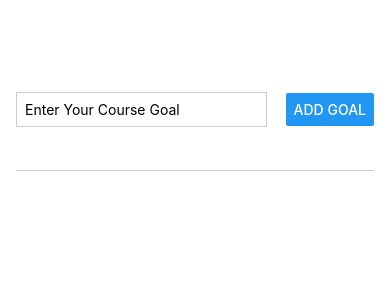
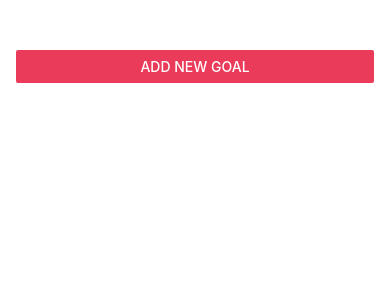
Before and after one commit to shaikat17/goal-list-react-native, a React Native app: screen / in a window 390 px wide. Shown: the top 300 px of the page. Built offline with nearby package versions, Linux system fonts and the light colour scheme.

Commit message:
added modal to the project

```diff
--- a/App.js
+++ b/App.js
@@ -6,6 +6,7 @@ import GoalItem from './components/GoalItem';
 import Goalinput from './components/Goalinput';
 
 export default function App() {
+  const [modalValue, setModalValue] = useState(false)
   const [inputValue, setInputValue] = useState('')
   const [goalList, setGoalList] = useState([])
 
@@ -25,10 +26,15 @@ export default function App() {
     setGoalList( goals => goals.filter( goal => goal !== item))
   }
 
+  const modalValueHandle = () => {
+    setModalValue(true)
+  }
+
 
   return (
     <View style={styles.appContainer}>
-      <Goalinput addGoalHandler={addGoalHandler} value={inputValue} goalInputHandler={goalInputHandler} />
+      <Button title='Add New Goal' color='#eb3b5a' onPress={modalValueHandle} />
+      <Goalinput addGoalHandler={addGoalHandler} visValue={modalValue} value={inputValue} goalInputHandler={goalInputHandler} />
       <View style={styles.goalsContainer}>
         <FlatList data={goalList} renderItem={item => {
           return (
--- a/components/Goalinput.js
+++ b/components/Goalinput.js
@@ -1,13 +1,20 @@
-import React from 'react';
-import { Button, StyleSheet, TextInput, View } from 'react-native';
+import React from "react";
+import { Button, Modal, StyleSheet, TextInput, View } from "react-native";
 
-const Goalinput = ({goalInputHandler, addGoalHandler, value}) => {
+const Goalinput = ({ goalInputHandler, addGoalHandler, value, visValue }) => {
   // console.log(props)
   return (
+    <Modal visible={visValue} animationType="slide">
       <View style={styles.inputContainer}>
-        <TextInput style={styles.inputField} value={value} placeholder='Enter Your Course Goal' onChangeText={goalInputHandler}/>
-        <Button title='Add Goal' onPress={addGoalHandler}/>
+        <TextInput
+          style={styles.inputField}
+          value={value}
+          placeholder="Enter Your Course Goal"
+          onChangeText={goalInputHandler}
+        />
+        <Button title="Add Goal" onPress={addGoalHandler} />
       </View>
+    </Modal>
   );
 };
 
@@ -16,18 +23,18 @@ export default Goalinput;
 const styles = StyleSheet.create({
   inputContainer: {
     flex: 1,
-        flexDirection: 'row',
-        justifyContent: 'space-between',
-        alignItems: 'center',
+    flexDirection: "row",
+    justifyContent: "space-between",
+    alignItems: "center",
     marginBottom: 24,
     borderBottomWidth: 1,
-        borderBottomColor: '#cccccc'
+    borderBottomColor: "#cccccc",
   },
   inputField: {
     borderWidth: 1,
-        borderColor: '#cccccc',
-        width: '70%',
+    borderColor: "#cccccc",
+    width: "70%",
     marginRight: 8,
-        padding: 8
+    padding: 8,
   },
-})
+});
```
Lines whose indentation alone changed are shown as unchanged.
